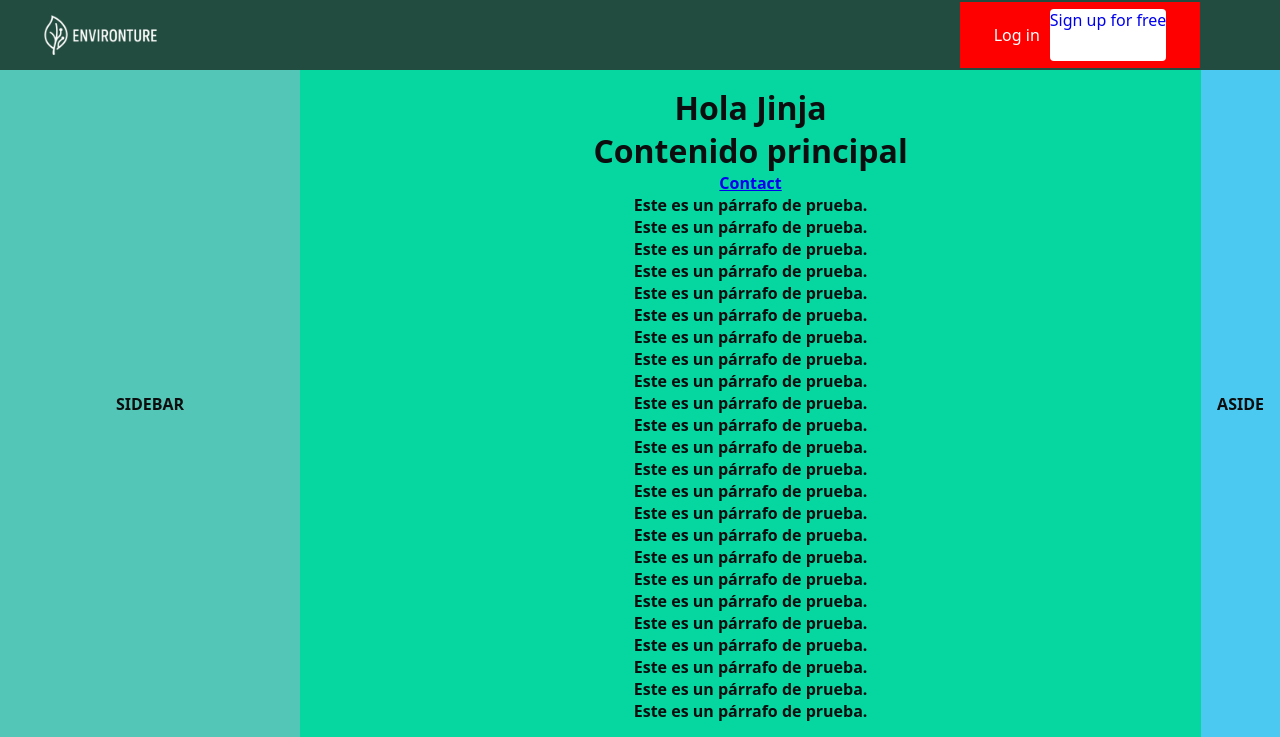
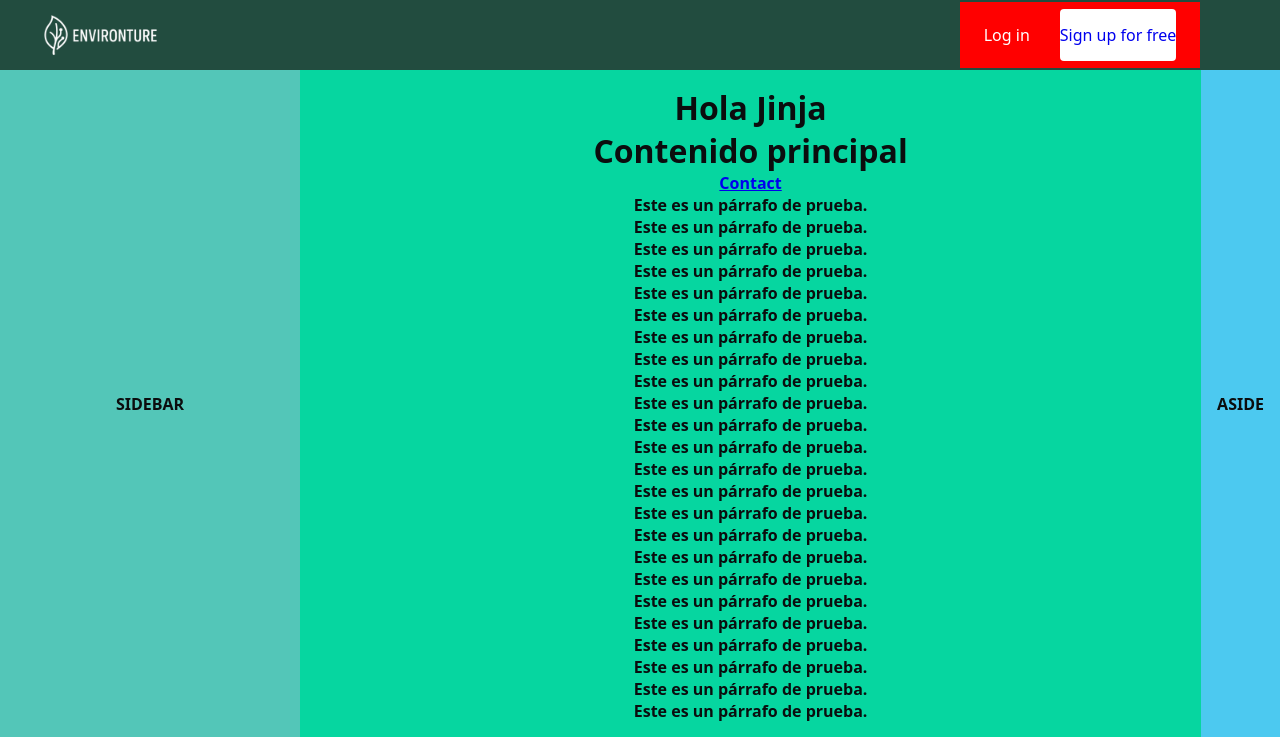
Before and after one commit to AlbertoRigoglioso/PrimerosPasos, a Flask app: page / in a window 1280 px wide. Shown: the top 737 px of the page. Run offline with Flask 3, Linux system fonts and the light colour scheme.

Commit message:
Update styles.css

```diff
--- a/static/css/styles.css
+++ b/static/css/styles.css
@@ -88,7 +88,7 @@ footer { grid-area: footer; background: var(--c-footer); padding: 16px; }
   display: flex;               /* activa flexbox */
   align-items: center;         /* centra verticalmente */
   justify-content: center;
-  gap: 10px;
+  gap: 30px;
   width: 80%;  /* % del ancho del padre */
   height: 100%; /* % de la altura del padre */
   background: red;
@@ -104,4 +104,6 @@ footer { grid-area: footer; background: var(--c-footer); padding: 16px; }
   border-radius: 4px;
   height: 80%;
   text-decoration: none; /* quita subrayado */
+  display: flex;
+  align-items: center;    /* Centrar verticalmente */
 }
```
